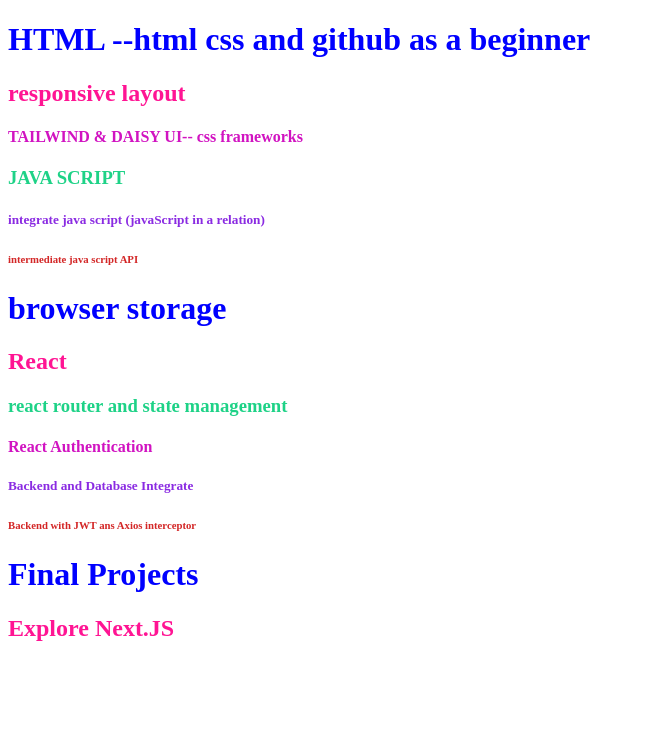
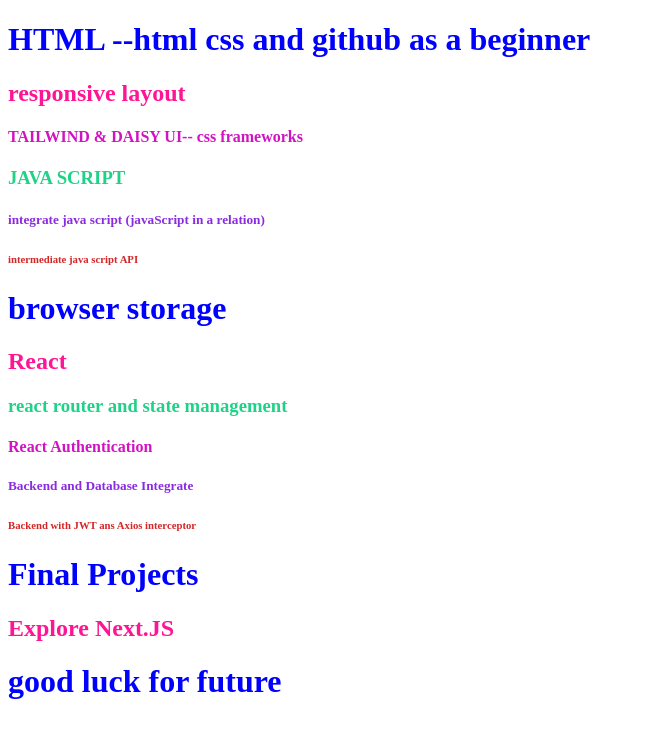
Before and after one commit to Mamun-2023/need-to-learn, a plain HTML site: page index.html in a window 1280 px wide. Shown: the whole page, without its empty margins (0-645 px from the left). Drawn offline with Linux system fonts and the light colour scheme.

Commit message:
first commit

```diff
--- a/index.html
+++ b/index.html
@@ -41,4 +41,5 @@
     <h6>Backend with JWT ans Axios interceptor</h6>
     <h1>Final Projects</h1>
     <h2>Explore Next.JS</h2>
+    <h1>good luck for future</h1>
 </html>
```
Also changed, not shown: 1 other file.
